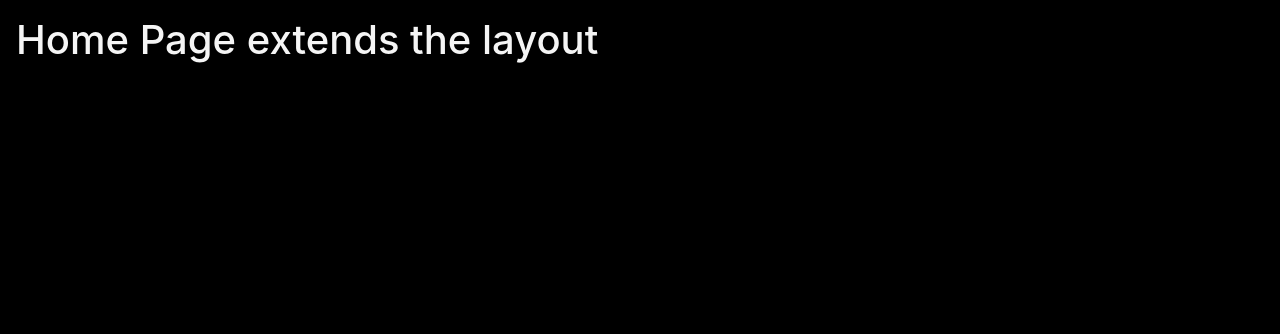
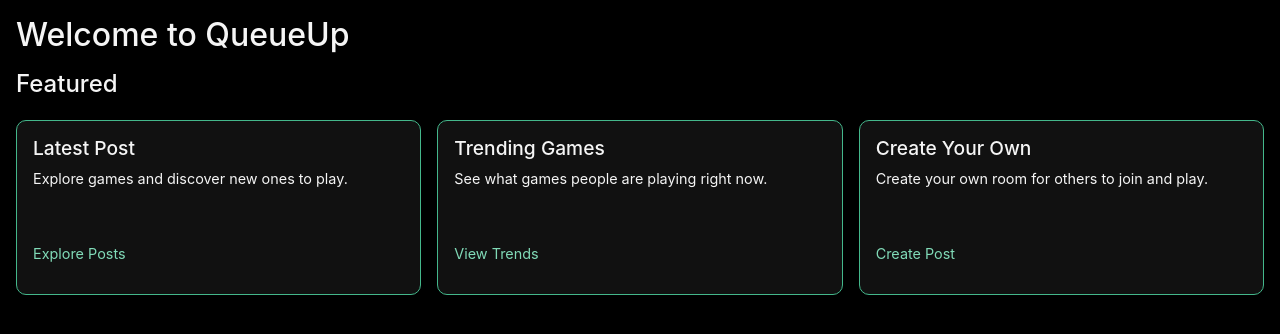
Before and after one commit to vinit-rao/queueup-django, a Django app: page / in a window 1280 px wide. Shown: the part 56-390 px from the top of the page. Run offline with Django 5.2, Linux system fonts and the light colour scheme.

Commit message:
featured section

```diff
--- a/templates/home.html
+++ b/templates/home.html
@@ -1,5 +1,36 @@
 {% extends 'layout.html' %}
-{% block title %}Welcome - QueueUp{% endblock %}
+
+{% block title %}
+    Home - QueueUp
+{% endblock %}
+
 {% block content %}
-    <h1>Home Page extends the layout</h1>
+    <h1 style="font-size: 2rem;">Welcome to QueueUp</h1>
+
+
+<section style="margin-top: 1rem;">
+    <h2 style="font-size: 1.5rem; margin-bottom: 0.3rem;">Featured</h2>
+
+    <div style="display: flex; gap: 1rem; margin-top: 0;">
+
+        <div style="background-color: #111; padding: 1rem; border-radius: 10px; flex: 1; border: 1px solid #44B78B;">
+            <h3 style="font-size: 1.2rem;">Latest Post</h3>
+            <p style="font-size: 0.9rem;">Explore games and discover new ones to play. </p>
+            <a href="{% url 'posts:list' %}" style="font-size: 0.9rem;">Explore Posts</a>
+        </div>
+
+        <div style="background-color: #111; padding: 1rem; border-radius: 10px; flex: 1; border: 1px solid #44B78B;">
+            <h3 style="font-size: 1.2rem;">Trending Games</h3>
+            <p style="font-size: 0.9rem;">See what games people are playing right now.</p>
+            <a href="{% url 'posts:list' %}" style="font-size: 0.9rem;">View Trends</a>
+        </div>
+
+        <div style="background-color: #111; padding: 1rem; border-radius: 10px; flex: 1; border: 1px solid #44B78B;">
+            <h3 style="font-size: 1.2rem;">Create Your Own</h3>
+            <p style="font-size: 0.9rem;">Create your own room for others to join and play.</p>
+            <a href="{% url 'posts:new-post' %}" style="font-size: 0.9rem;">Create Post</a>
+        </div>
+
+    </div>
+</section>
 {% endblock %}
```
